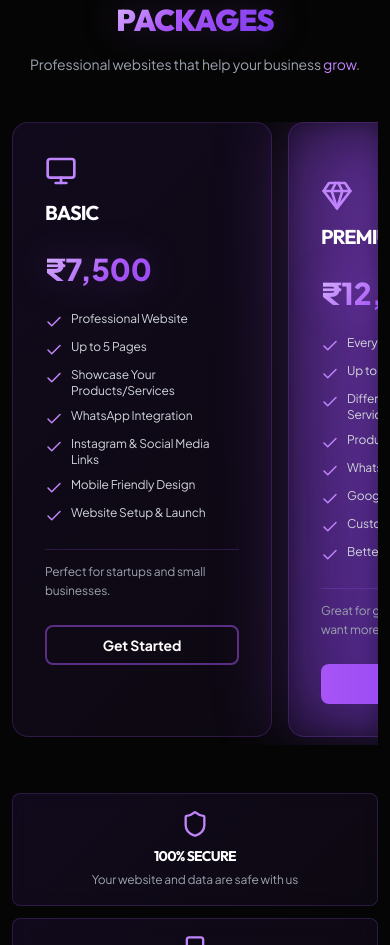
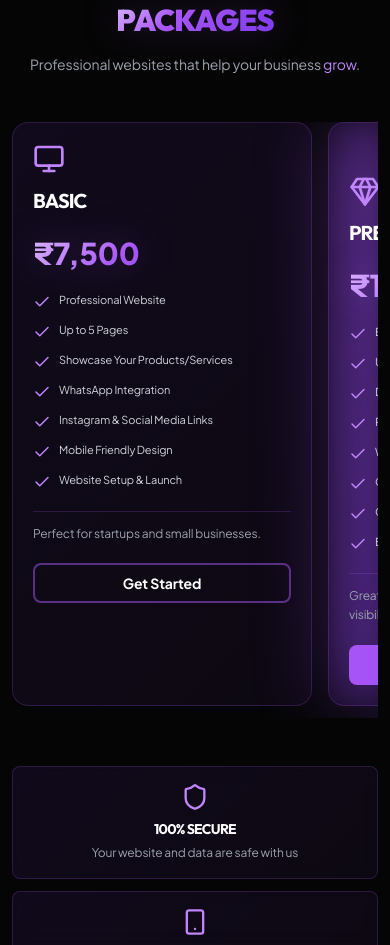
Before and after one commit to AshikMohammad-dev/Nila-Ventures, a React (Vite) app in the folder frontend/: page / in a window 390 px wide. Shown: the part 8460-9405 px from the top of the page. Built offline with nearby package versions, Linux system fonts and the light colour scheme.

Commit message:
fixed price cards responsivness

```diff
--- a/frontend/src/components/sections/Pricing.jsx
+++ b/frontend/src/components/sections/Pricing.jsx
@@ -104,11 +104,11 @@ export default function Pricing() {
         </div>
 
         {/* Pricing Cards */}
-        <div className="flex gap-4 sm:grid sm:grid-cols-2 lg:grid-cols-3 sm:gap-6 md:gap-8 mb-12 sm:mb-16 overflow-x-auto pb-2 sm:overflow-visible snap-x sm:snap-none">
+        <div className="flex md:grid md:grid-cols-3 gap-4 sm:gap-6 mb-12 sm:mb-16 overflow-x-auto pb-3 md:overflow-visible snap-x md:snap-none scrollbar-thin scrollbar-thumb-purple-500/70 scrollbar-track-transparent">
           {pricingPlans.map((plan, idx) => (
             <div
               key={idx}
-              className={`relative rounded-xl sm:rounded-2xl transition-all min-w-[260px] sm:min-w-0 snap-start ${
+              className={`relative rounded-xl sm:rounded-2xl transition-all flex-shrink-0 w-[82%] sm:w-[68%] md:w-auto max-w-[320px] md:max-w-none snap-center md:snap-none overflow-visible ${
                 plan.highlighted ? 'md:scale-105' : ''
               }`}
               style={{
@@ -122,7 +122,9 @@ export default function Pricing() {
 
               {/* Card */}
               <div
-                className={`glass-card p-8 rounded-2xl space-y-6 h-full relative ${
+                className={`glass-card p-5 sm:p-6 md:p-8 rounded-2xl space-y-5 sm:space-y-6 h-full relative ${
+                  plan.badge ? 'pt-8 sm:pt-9' : ''
+                } ${
                   plan.highlighted
                     ? 'border-2 border-purple-400 bg-gradient-to-br from-purple-500/15 to-violet-600/15'
                     : 'border border-purple-500/20'
@@ -130,7 +132,7 @@ export default function Pricing() {
               >
                 {/* Badge */}
                 {plan.badge && (
-                  <div className="absolute -top-3 right-8 bg-gradient-to-r from-purple-500 to-violet-600 text-white px-4 py-1 rounded-full text-xs font-bold">
+                  <div className="absolute left-1/2 top-0 -translate-x-1/2 -translate-y-1/2 z-20 bg-gradient-to-r from-purple-500 to-violet-600 text-white px-4 py-1.5 rounded-full text-[10px] sm:text-xs font-black tracking-wide shadow-lg shadow-purple-500/30 whitespace-nowrap">
                     {plan.badge}
                   </div>
                 )}
@@ -151,11 +153,11 @@ export default function Pricing() {
                 </div>
 
                 {/* Features */}
-                <div className="space-y-2 sm:space-y-3 flex-1">
+                <div className="space-y-2.5 sm:space-y-3 flex-1">
                   {plan.features.map((feature, i) => (
                     <div key={i} className="flex items-start gap-2 sm:gap-3">
                       <Check size={18} className="text-purple-400 flex-shrink-0 mt-0.5 sm:w-5 sm:h-5" />
-                      <span className="text-gray-300 text-xs sm:text-sm leading-snug">{feature}</span>
+                      <span className="text-gray-300 text-[11px] sm:text-sm leading-relaxed break-words">{feature}</span>
                     </div>
                   ))}
                 </div>
```
